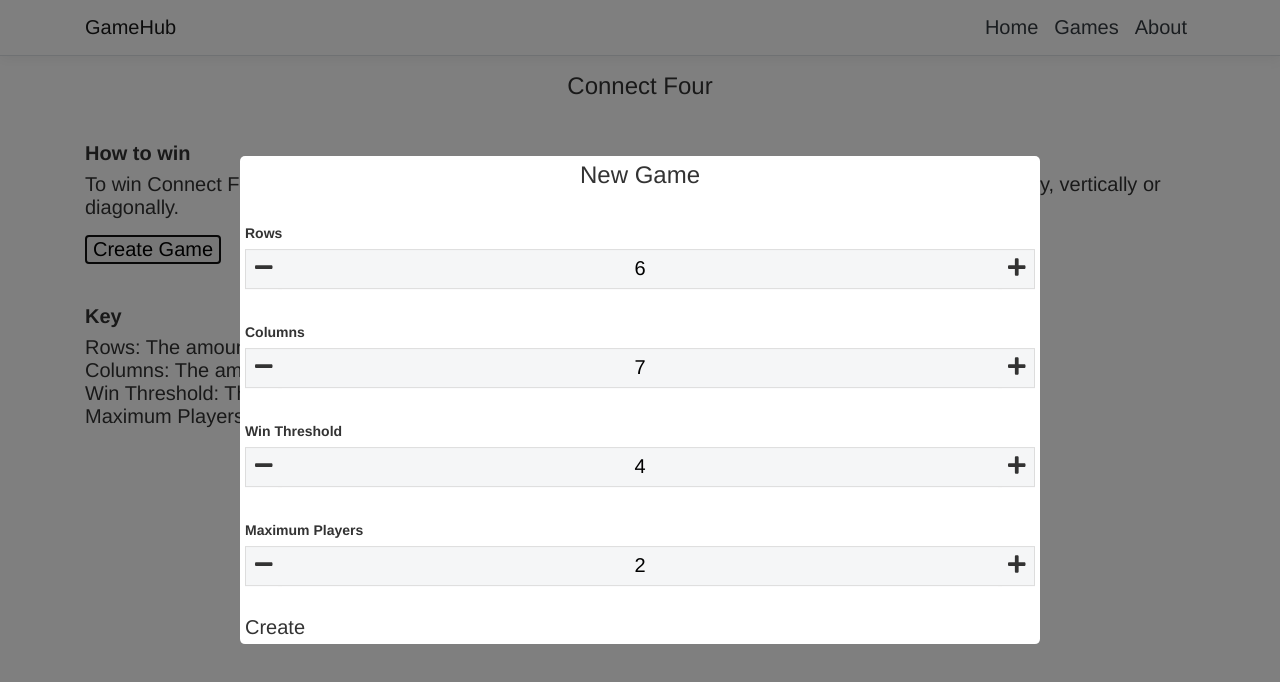
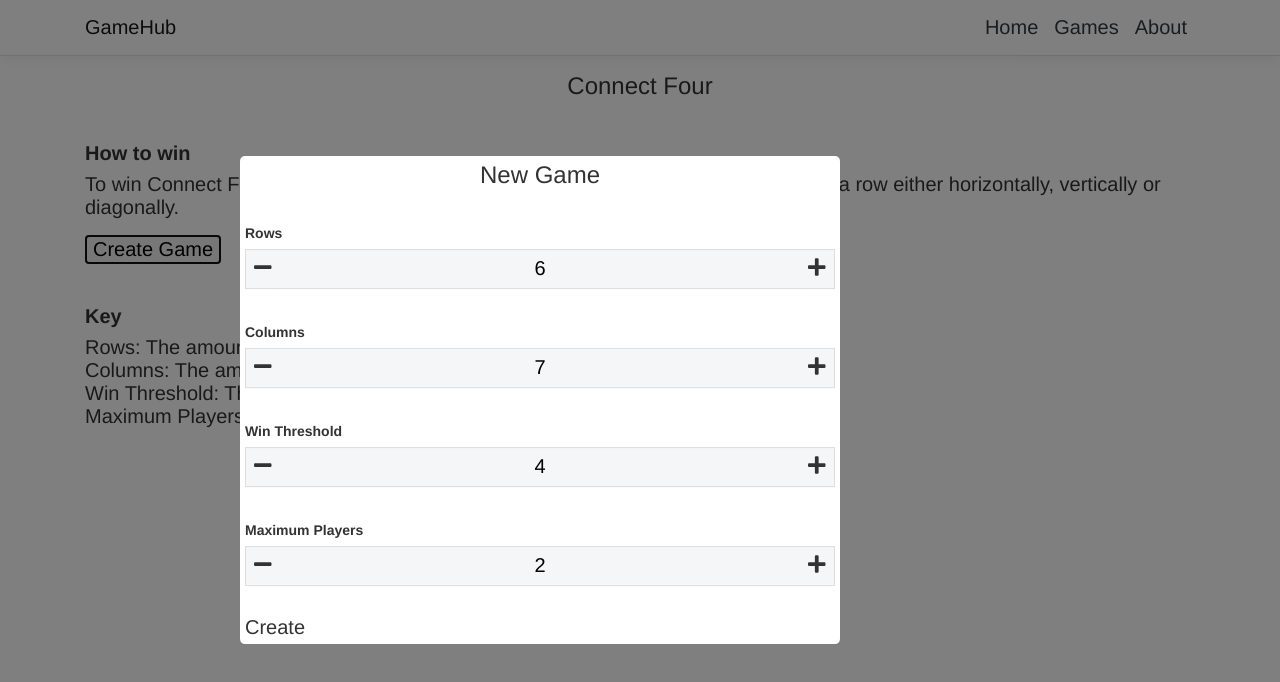
Before and after one commit to consolelogreece/game-hub, a React (Create React App) app in the folder GameHub.Web/ClientApp/: page /connectfour in a window 1280 px wide. Both pictures are taken after a click on the button "Create Game". Shown: the top 682 px of the page. Built offline with nearby package versions, Linux system fonts and the light colour scheme.

Commit message:
updated max width for new game form c4

```diff
--- a/GameHub.Web/ClientApp/src/components/ConnectFour/ConnectFour.css
+++ b/GameHub.Web/ClientApp/src/components/ConnectFour/ConnectFour.css
@@ -22,7 +22,6 @@
 #ConnectFour
 {
     width: 100%;
-    max-width: 800px;
 }
 
 #c4form
@@ -31,4 +30,5 @@
     padding: 5px 5px 5px 5px;
     border-radius: 5px;
     text-align: left;
+    max-width: 600px;
 }
```
